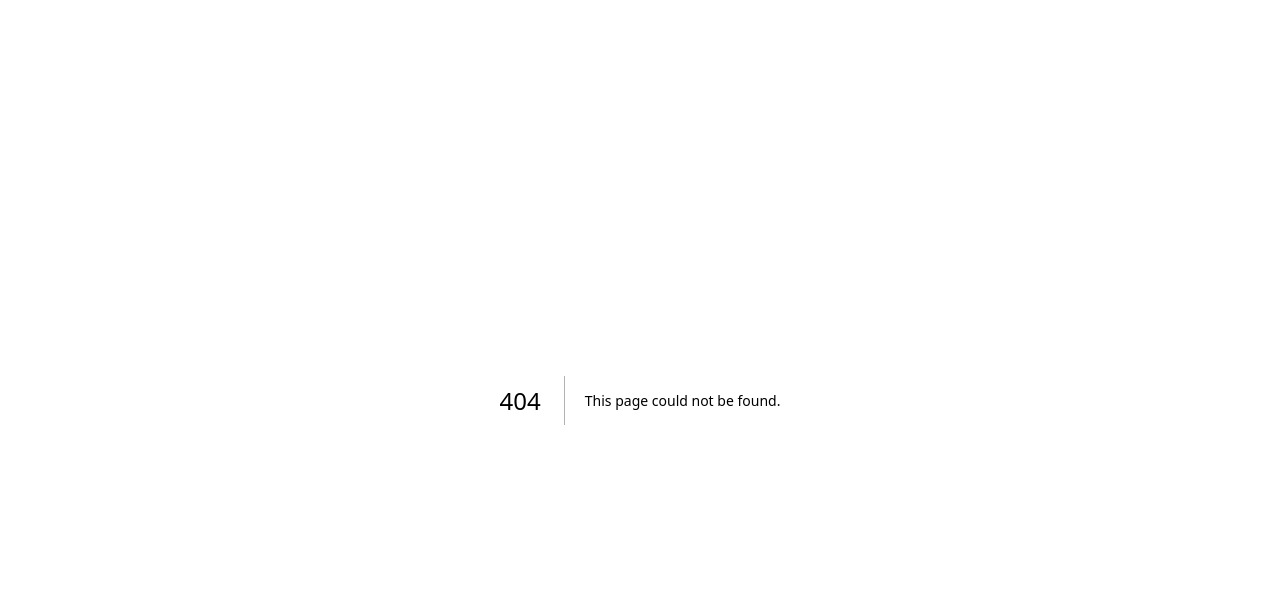
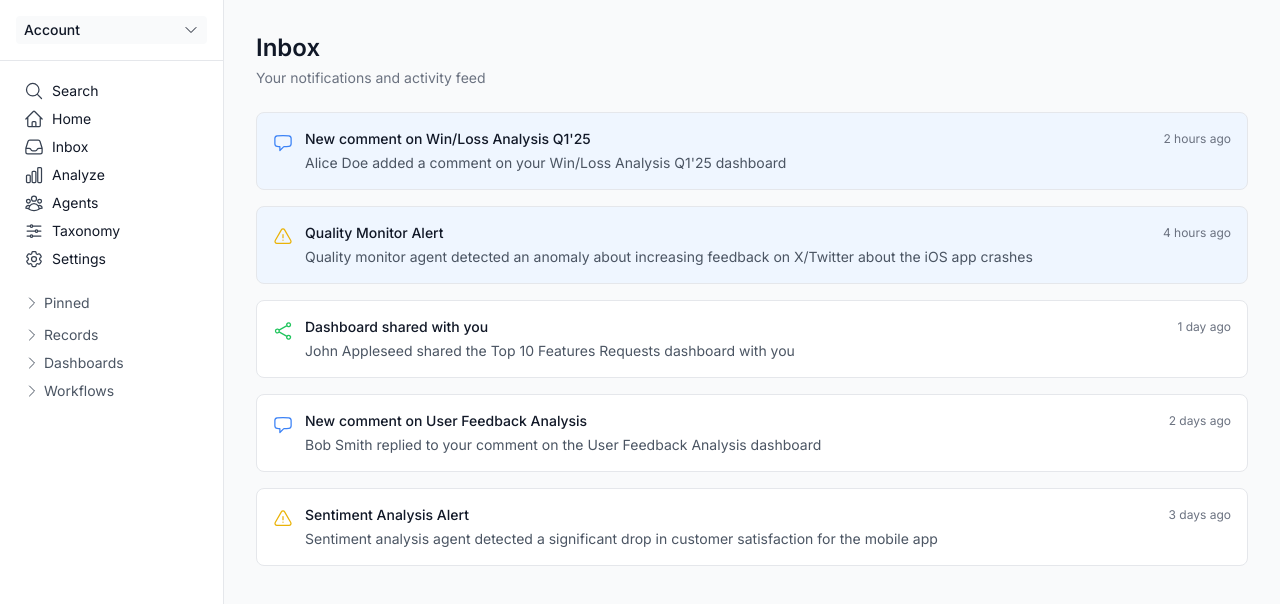
Before and after one commit to birkanicacan/proj-phx-dev, a Next.js app: page /inbox in a window 1280 px wide. Before the commit this address had no page. Shown: the top 604 px of the page. Built offline with nearby package versions, Linux system fonts and the light colour scheme; sample sign-in values are in the browser's storage.

Commit message:
added Inbox page partially

```diff
--- a/app/components/Sidebar.tsx
+++ b/app/components/Sidebar.tsx
@@ -220,10 +220,10 @@ export default function Sidebar() {
           <HomeIcon className="w-5 h-5 mr-2 text-gray-700" />
           Home
         </Link>
-        <button className="flex items-center w-full px-2 py-1 text-sm text-gray-900 hover:bg-gray-100 rounded">
+        <Link href="/inbox" className="flex items-center w-full px-2 py-1 text-sm text-gray-900 hover:bg-gray-100 rounded">
           <InboxIcon className="w-5 h-5 mr-2 text-gray-700" />
           Inbox
-        </button>
+        </Link>
         <Link
           href="/analyze"
           className="flex items-center w-full px-2 py-1 text-sm text-gray-900 hover:bg-gray-100 rounded"
--- /dev/null
+++ b/app/inbox/layout.tsx
@@ -0,0 +1,24 @@
+'use client';
+
+import { useEffect } from 'react';
+import { useRouter } from 'next/navigation';
+import MainLayout from '../components/MainLayout';
+
+export default function InboxLayout({
+  children,
+}: {
+  children: React.ReactNode;
+}) {
+  const router = useRouter();
+
+  useEffect(() => {
+    // Check if user is authenticated
+    const isAuthenticated = localStorage.getItem('isAuthenticated');
+    if (!isAuthenticated) {
+      router.push('/');
+      return;
+    }
+  }, [router]);
+
+  return <MainLayout>{children}</MainLayout>;
+}
--- /dev/null
+++ b/app/inbox/page.tsx
@@ -0,0 +1,115 @@
+'use client';
+
+import { useState } from 'react';
+import { BellIcon, ChatBubbleLeftIcon, ShareIcon, ExclamationTriangleIcon } from '@heroicons/react/24/outline';
+
+interface Notification {
+  id: string;
+  type: 'comment' | 'agent' | 'share';
+  title: string;
+  description: string;
+  timestamp: string;
+  read: boolean;
+}
+
+export default function InboxPage() {
+  const [notifications, setNotifications] = useState<Notification[]>([
+    {
+      id: '1',
+      type: 'comment',
+      title: 'New comment on Win/Loss Analysis Q1\'25',
+      description: 'Alice Doe added a comment on your Win/Loss Analysis Q1\'25 dashboard',
+      timestamp: '2 hours ago',
+      read: false,
+    },
+    {
+      id: '2',
+      type: 'agent',
+      title: 'Quality Monitor Alert',
+      description: 'Quality monitor agent detected an anomaly about increasing feedback on X/Twitter about the iOS app crashes',
+      timestamp: '4 hours ago',
+      read: false,
+    },
+    {
+      id: '3',
+      type: 'share',
+      title: 'Dashboard shared with you',
+      description: 'John Appleseed shared the Top 10 Features Requests dashboard with you',
+      timestamp: '1 day ago',
+      read: true,
+    },
+    {
+      id: '4',
+      type: 'comment',
+      title: 'New comment on User Feedback Analysis',
+      description: 'Bob Smith replied to your comment on the User Feedback Analysis dashboard',
+      timestamp: '2 days ago',
+      read: true,
+    },
+    {
+      id: '5',
+      type: 'agent',
+      title: 'Sentiment Analysis Alert',
+      description: 'Sentiment analysis agent detected a significant drop in customer satisfaction for the mobile app',
+      timestamp: '3 days ago',
+      read: true,
+    },
+  ]);
+
+  const getNotificationIcon = (type: Notification['type']) => {
+    switch (type) {
+      case 'comment':
+        return <ChatBubbleLeftIcon className="w-5 h-5 text-blue-500" />;
+      case 'agent':
+        return <ExclamationTriangleIcon className="w-5 h-5 text-yellow-500" />;
+      case 'share':
+        return <ShareIcon className="w-5 h-5 text-green-500" />;
+      default:
+        return <BellIcon className="w-5 h-5 text-gray-500" />;
+    }
+  };
+
+  const markAsRead = (id: string) => {
+    setNotifications(notifications.map(notification =>
+      notification.id === id ? { ...notification, read: true } : notification
+    ));
+  };
+
+  return (
+    <div>
+      <div className="mb-6">
+        <h1 className="text-2xl font-semibold text-gray-900">Inbox</h1>
+        <p className="mt-1 text-sm text-gray-500">Your notifications and activity feed</p>
+      </div>
+
+      <div className="space-y-4">
+        {notifications.map((notification) => (
+          <div
+            key={notification.id}
+            className={`p-4 rounded-lg border ${
+              notification.read ? 'bg-white' : 'bg-blue-50'
+            } border-gray-200 hover:border-gray-300 transition-colors`}
+            onClick={() => markAsRead(notification.id)}
+          >
+            <div className="flex items-start">
+              <div className="flex-shrink-0 mt-1">
+                {getNotificationIcon(notification.type)}
+              </div>
+              <div className="ml-3 flex-1">
+                <div className="flex items-center justify-between">
+                  <h3 className="text-sm font-medium text-gray-900">
+                    {notification.title}
+                  </h3>
+                  <span className="text-xs text-gray-500">{notification.timestamp}</span>
+                </div>
+                <p className="mt-1 text-sm text-gray-600">
+                  {notification.description}
+                </p>
+              </div>
+            </div>
+          </div>
+        ))}
+      </div>
+    </div>
+  );
+}
```
